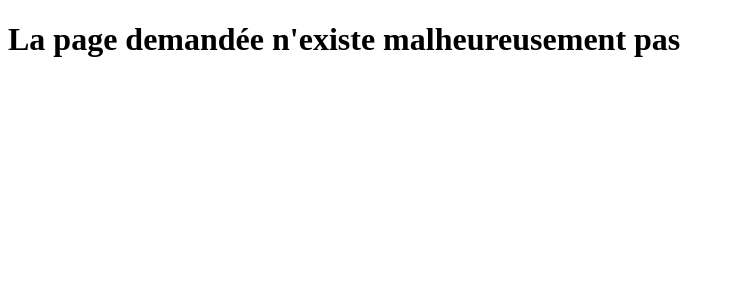
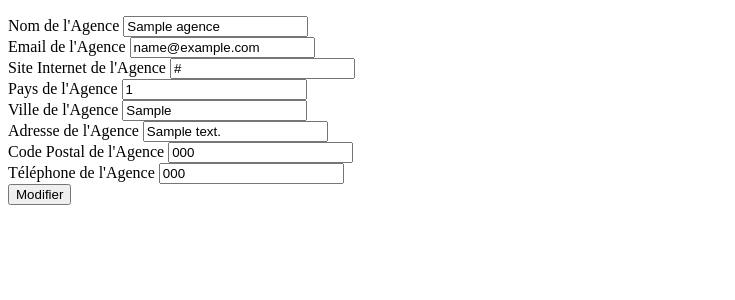
Before and after one commit to bartolomucci/work-study-research, a PHP site: the page made by public/index.php in a window 1280 px wide. Shown: the part 52-352 px from the top of the page, without its empty margins (0-735 px from the left). Run offline with PHP 8.4, Linux system fonts and the light colour scheme; tables that the repository leaves empty or names only in its code hold one stand-in row (values such as "Sample post").

Commit message:
crud updated

```diff
--- a/src/Controller/HomeController.php
+++ b/src/Controller/HomeController.php
@@ -47,4 +47,59 @@ class HomeController
         }
     }
 
+    public function updateForm()
+    {
+        $instanceAgence = new AgenceManager();
+        $byId = $instanceAgence->getAgencebyId($_GET['id']);
+        $view = new View('home/update-agence.html.php');
+        $view->render($byId);
+    }
+
+    public function update()
+    {
+
+        if(isset($_POST['submit']))
+        {
+            if(!empty($_POST))
+            {
+                $instanceAgence = new AgenceManager();
+                $listesAgences = $instanceAgence->updateById($_POST['name'], $_POST['url'], $_POST['email'], $_POST['phone'], $_POST['country'], $_POST['city'], $_POST['address'], $_POST['zip'], $_GET['id']);
+                header('Location: /?controller=home&action=agences');
+            }
+            else
+            {
+                echo '<p>Certains champs obligatoires semblent manquants</p>';
+            }
+        }
+        else
+        {
+            header('Refresh: 0');
+        }
+    }
+
+    public function deleteForm()
+    {
+        $instanceAgence = new AgenceManager();
+        $byId = $instanceAgence->getAgencebyId($_GET['id']);
+        $view = new View('home/delete-agence.html.php');
+        $view->render($byId);
+    }
+
+    public function delete()
+    {
+
+        if(isset($_POST['submit']))
+        {
+            if($_POST['choice'] == 'yes')
+            {
+                $instanceAgence = new AgenceManager();
+                $listesAgences = $instanceAgence->deletebyId($_GET['id']);
+                header('Location: /?controller=home&action=agences');
+            }
+            else
+            {
+                header('Location: /?controller=home&action=agences&del=aborted');;
+            }
+        }
+    }
 }
--- a/src/Manager/AgenceManager.php
+++ b/src/Manager/AgenceManager.php
@@ -28,4 +28,43 @@ class AgenceManager extends Manager
             'zip' => $zip,
         ]);
     }
+
+    public function getAgencebyId(int $id)
+    {
+        $sql = 'SELECT * FROM ' . self::TABLE . ' WHERE id = :id';
+        $req = $this->getPdo()->prepare($sql);
+        $req->execute([
+            'id' => $id,
+        ]);
+
+        return $req->fetch();
+    }
+
+
+    public function updateById(string $name, string $url, string $email, string $phone, string $country, string $city, string $address, string $zip, int $id)
+    {
+        $sql = 'UPDATE ' . self::TABLE . ' SET name = :name, url = :url, email = :email, phone = :phone, country = :country, city = :city, address = :address, zip = :zip WHERE id = :id';
+        $req = $this->getPdo()->prepare($sql);
+        $req->execute([
+            'name' => $name,
+            'url' => $url,
+            'email' => $email,
+            'phone' => $phone,
+            'country' => $country,
+            'city' => $city,
+            'address' => $address,
+            'zip' => $zip,
+            'id' => $id,
+        ]);
+    }
+
+    public function deleteById(int $id)
+    {
+        $sql = 'DELETE FROM ' . self::TABLE . ' WHERE id = :id';
+        $req = $this->getPdo()->prepare($sql);
+        $req->execute([
+            'id' => $id,
+        ]);
+    }
+
 }
--- a/templates/home/agences.html.php
+++ b/templates/home/agences.html.php
@@ -31,8 +31,8 @@
                     <td><input type="radio"></td>
                 <?php endif; ?>
                 <td>
-                    <a href="/?controller=home&action=update&id=<?= $key['id'] ?>">Modifier</a>
-                    <a href="/?controller=home&action=delete&id=<?= $key['id'] ?>">Supprimer</a>
+                    <a href="/?controller=home&action=updateForm&id=<?= $key['id'] ?>">Modifier</a>
+                    <a href="/?controller=home&action=deleteForm&id=<?= $key['id'] ?>">Supprimer</a>
                 </td>
             </tr>
     </tbody>
--- a/templates/home/index.html.php
+++ b/templates/home/index.html.php
@@ -1 +1 @@
-<h1>Salut, tu es bien sur la page d'accueil du HomeController</h1>
+<h1>A la recherche d'une alternance</h1>
--- /dev/null
+++ b/templates/home/update-agence.html.php
@@ -0,0 +1,38 @@
+<form action="/?controller=home&action=update&id=<?= $data['id'] ?>" method="POST">
+    <div>
+        <label for="name">Nom de l'Agence</label>
+        <input type="text" name="name" value="<?= $data['name'] ?>">
+    </div>
+    <div>
+        <label for="email">Email de l'Agence</label>
+        <input type="text" name="email" value="<?= $data['email'] ?>">
+    </div>
+    <div>
+        <label for="url">Site Internet de l'Agence</label>
+        <input type="text" name="url" value="<?= $data['url'] ?>">
+    </div>
+    <div>
+        <label for="country">Pays de l'Agence</label>
+        <input type="text" name="country" value="<?= $data['country'] ?>">
+    </div>
+    <div>
+        <label for="city">Ville de l'Agence</label>
+        <input type="text" name="city" value="<?= $data['city'] ?>">
+    </div>
+    <div>
+        <label for="address">Adresse de l'Agence</label>
+        <input type="text" name="address" value="<?= $data['address'] ?>">
+    </div>
+    <div>
+        <label for="zip">Code Postal de l'Agence</label>
+        <input type="text" name="zip" value="<?= $data['zip'] ?>">
+    </div>
+    <div>
+        <label for="phone">Téléphone de l'Agence</label>
+        <input type="text" name="phone" value="<?= $data['phone'] ?>">
+    </div>
+
+    <div>
+        <input type="submit" name="submit" value="Modifier">
+    </div>
+</form>
```
Also changed, not shown: templates/home/delete-agence.html.php (added, +11 -0 lines).
